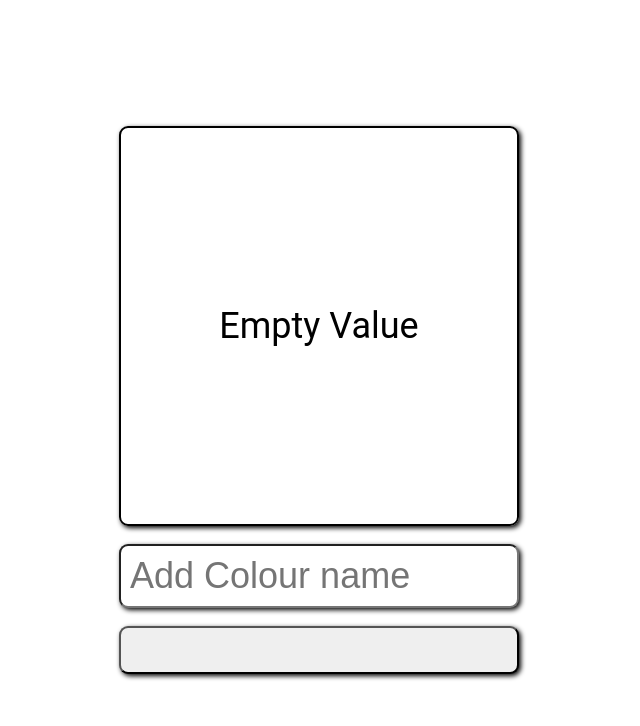
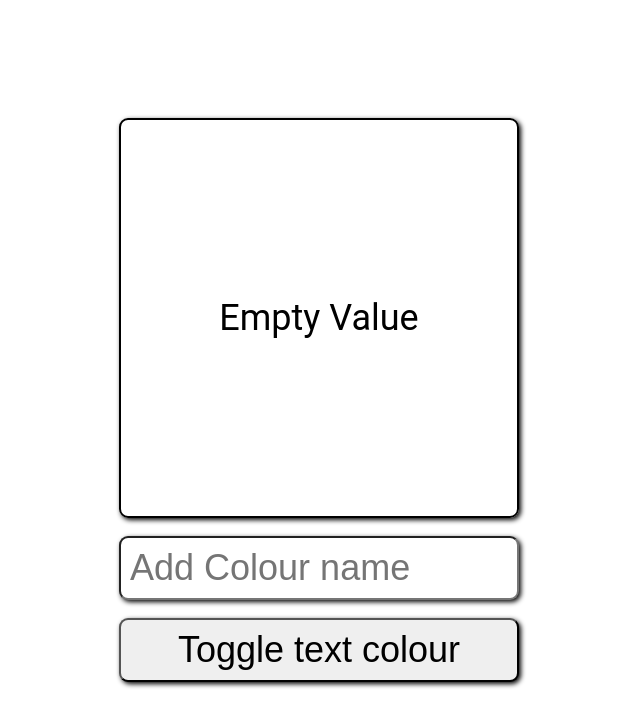
Before and after one commit to Darzwaitz/react_work, a React (Create React App) app in the folder test app 1/test-app-1/: page / in a window 1280 px wide. Shown: the top 726 px of the page, without its empty margins (321-961 px from the left). Built offline with nearby package versions, Linux system fonts and the light colour scheme.

Commit message:
setting up toggle dark text button - Part 2 - UPDATED

```diff
--- a/test app 1/test-app-1/src/Input.js
+++ b/test app 1/test-app-1/src/Input.js
@@ -25,7 +25,9 @@ const Input = ({
           setHexValue(colorNames(e.target.value));
         }}
       />
-      <button type="button"></button>
+      <button type="button" onClick={() => setIsDarkText(!isDarkText)}>
+        Toggle text colour
+      </button>
     </form>
   );
 };
```
